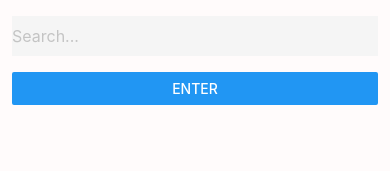
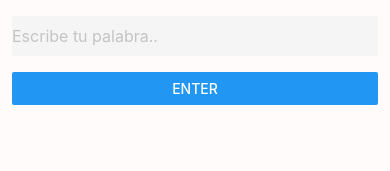
Before and after one commit to IbraimBarrios/MobileApp, a React Native app: screen / in a window 390 px wide. Shown: the top 171 px of the page. Built offline with nearby package versions, Linux system fonts and the light colour scheme.

Commit message:
todo list completo

```diff
--- a/src/views/TodoListScreen/index.tsx
+++ b/src/views/TodoListScreen/index.tsx
@@ -1,15 +1,21 @@
 import React, { useState } from 'react';
 import {
-  ScrollView,
   View,
   TextInput,
   StyleSheet,
   Button,
   SafeAreaView,
+  FlatList,
+  Text,
+  ListRenderItem,
 } from 'react-native';
 
+type Item = {
+  text: string;
+};
+
 const TodoListScreen = () => {
-  const [todoList, setTodoList] = useState<string[]>([]);
+  const [todoListData, setTodoListData] = useState<Item[]>([]);
   const [todoText, setTodoText] = useState<string>('');
 
   const handleChangeText = (text: string) => {
@@ -18,17 +24,21 @@ const TodoListScreen = () => {
 
   const handelButtonPress = () => {
     if (todoText.trim().length > 0) {
-      setTodoList(value => value.concat(todoText));
+      setTodoListData(value => value.concat({ text: todoText }));
       setTodoText('');
     }
   };
 
+  const handleRenderListItem: ListRenderItem<Item> = ({ item }) => {
+    return <Text>{item.text}</Text>;
+  };
+
   return (
-    <SafeAreaView style={{ flex: 1}}>
-      <ScrollView style={styles.container}>
+    <SafeAreaView style={styles.container}>
+      <View style={styles.viewContainer}>
         <View>
           <TextInput
-            placeholder="Search..."
+            placeholder="Escribe tu palabra.."
             style={styles.input}
             placeholderTextColor="#C4C4C4"
             value={todoText}
@@ -36,7 +46,14 @@ const TodoListScreen = () => {
           />
           <Button title="Enter" onPress={handelButtonPress} />
         </View>
-      </ScrollView>
+        <View>
+          <FlatList
+            data={todoListData}
+            renderItem={handleRenderListItem}
+            keyExtractor={item => item.text}
+          />
+        </View>
+      </View>
     </SafeAreaView>
   );
 };
@@ -45,6 +62,8 @@ const styles = StyleSheet.create({
   container: {
     flex: 1,
     backgroundColor: '#FFFBFB',
+  },
+  viewContainer: {
     paddingTop: 16,
     paddingBottom: 16,
     paddingLeft: 12,
```
